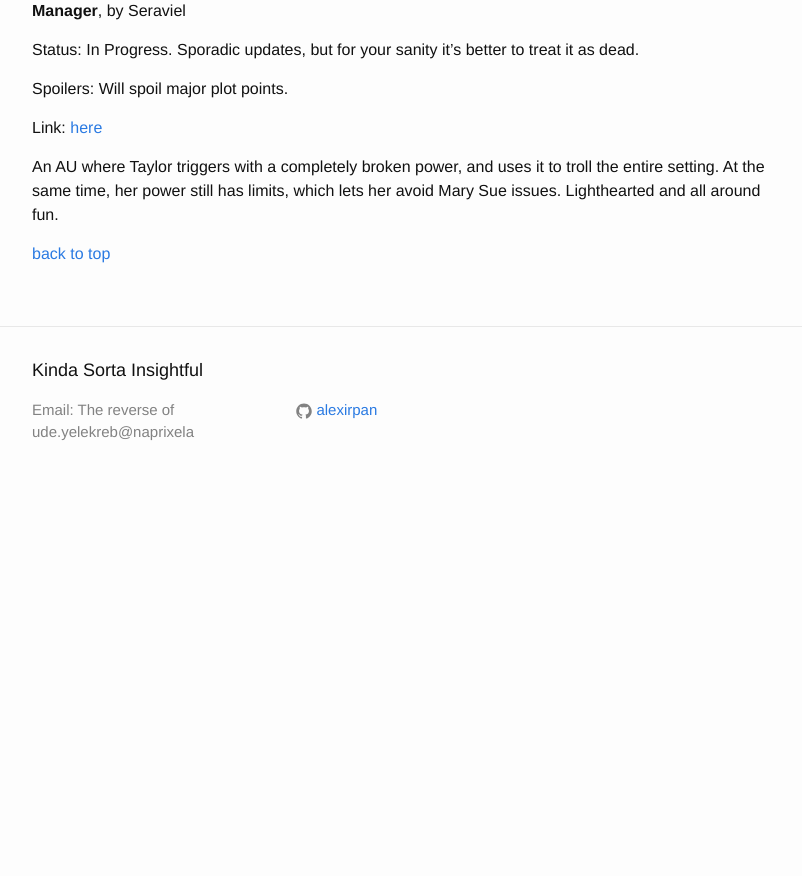
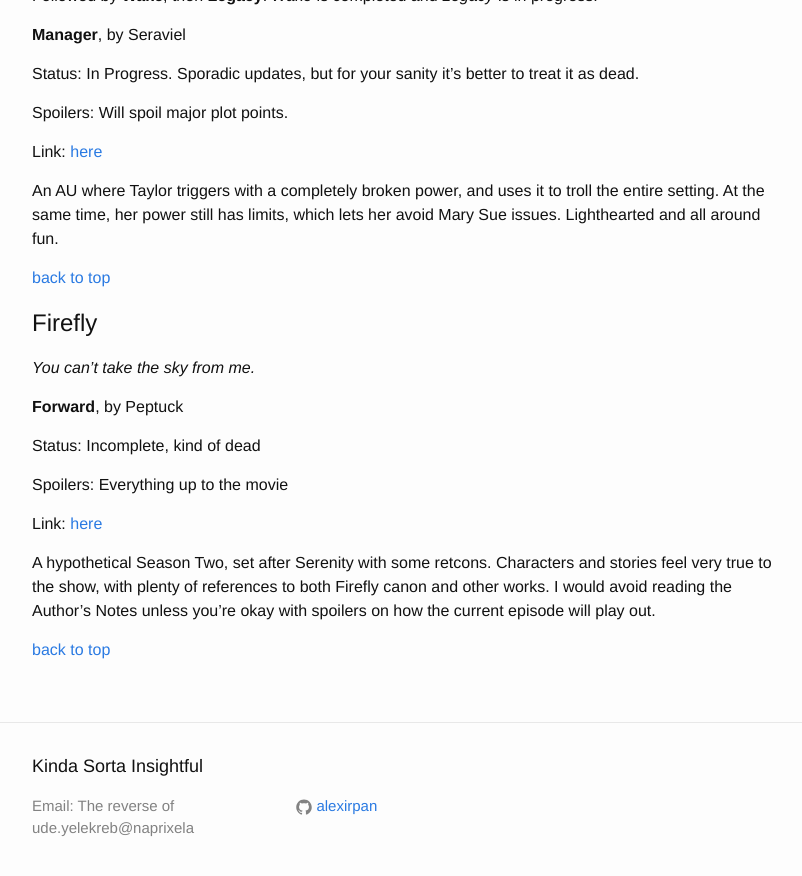
Before and after one commit to alexirpan/alexirpan.github.io, a Jekyll site: the page built from web-fiction-reviews.markdown, in a window 1280 px wide and 900 px high, scrolled down 5533 px. Shown: the top 876 px of the window, without its empty margins (238-1040 px from the left). Built offline with Jekyll 4.4.1, drawn with Linux system fonts in a browser that asks for light colours; before the commit the page ends 6037 px from its top, so only the background shows below that; some of the changed text lies outside the part shown.

Commit message:
Updating with rec of Forward

```diff
--- a/web-fiction-reviews.markdown
+++ b/web-fiction-reviews.markdown
@@ -313,3 +313,23 @@
 her avoid Mary Sue issues. Lighthearted and all around fun.
 
 [back to top](#table-of-contents)
+
+
+# Firefly
+
+*You can't take the sky from me.*
+
+**Forward**, by Peptuck
+
+Status: Incomplete, kind of dead
+
+Spoilers: Everything up to the movie
+
+Link: [here](https://www.fanfiction.net/s/4099993/1/Forward)
+
+A hypothetical Season Two, set after Serenity with some retcons. Characters and
+stories feel very true to the show, with plenty of references to both Firefly canon and
+other works. I would avoid reading the Author's Notes unless you're okay with
+spoilers on how the current episode will play out.
+
+[back to top](#table-of-contents)
```
Also changed, not shown: other parts of web-fiction-reviews.markdown (+1 -1 lines), 1 other file.
